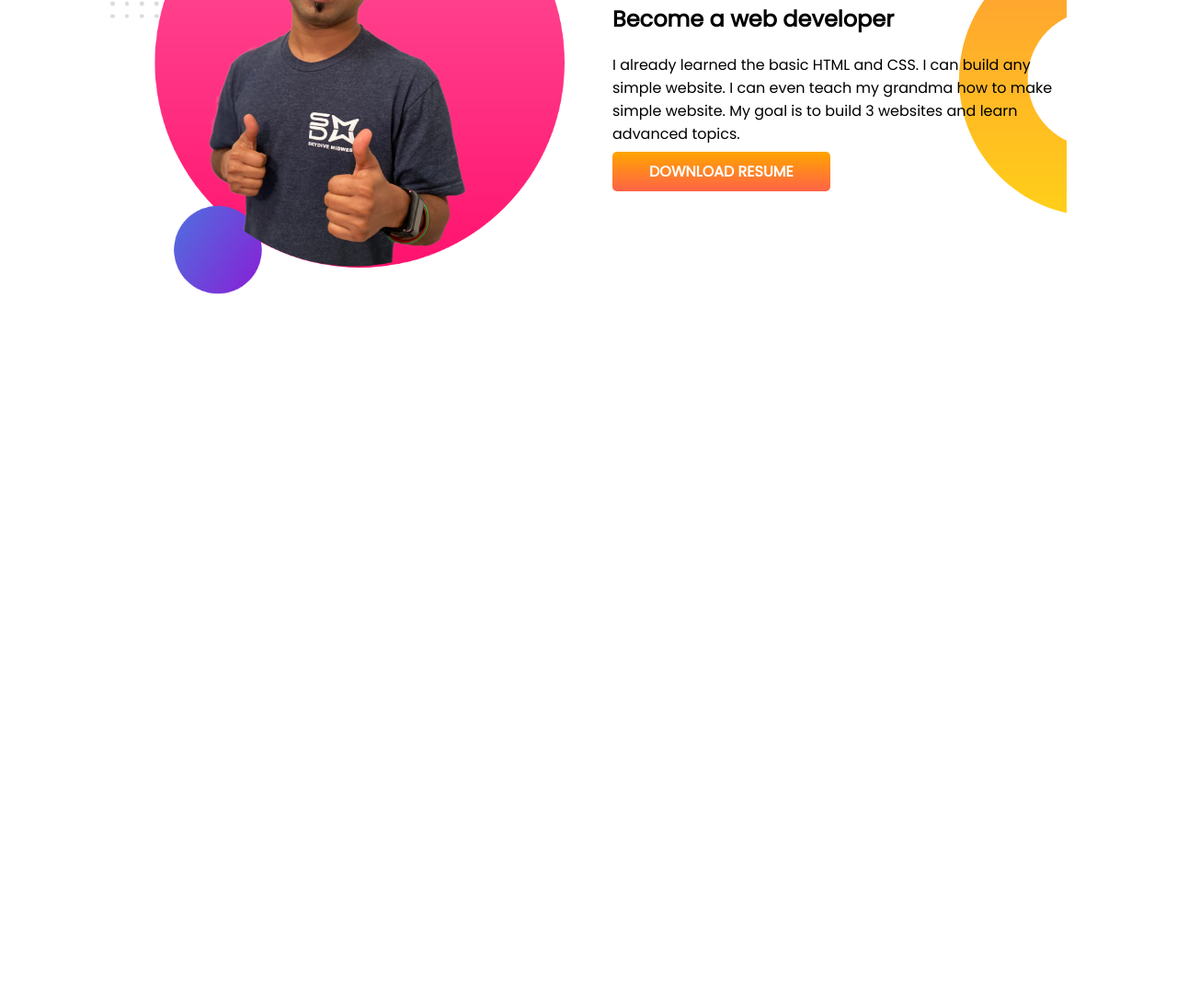
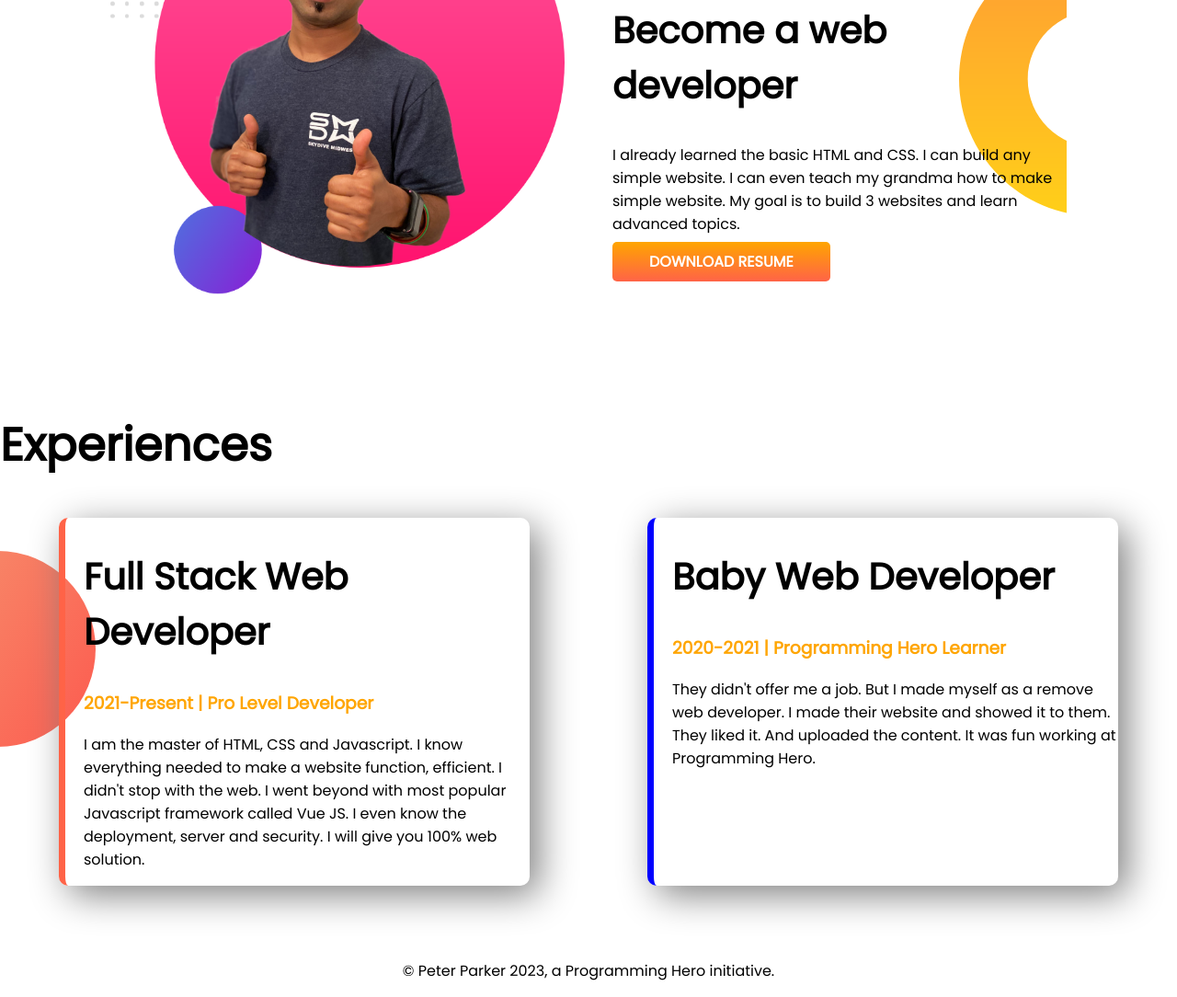
Before and after one commit to Shahriar-Nayeem/portfolio-practise, a plain HTML site: page index.html in a window 1280 px wide. Shown: the part 813-1897 px from the top of the page at 92% size. Before the commit the page ends 1260 px from the top, so only its background shows below. Drawn offline with Linux system fonts and the light colour scheme.

Commit message:
last portion

```diff
--- a/index.html
+++ b/index.html
@@ -14,7 +14,7 @@
 </head>
 
 <body>
-    <section class="top-banner">
+    <section class="top-banner flexibility">
         <div class="half-width">
             <h1>Welcome To</h1>
             <h1><span class="orange-color">Jhankar Mahbub</span> World</h1>
@@ -33,7 +33,7 @@
         </div>
     </section>
 
-    <section class="dream-big">
+    <section class="dream-big flexibility">
         <div class="halff-width">
             <img src="images/jhankar2.png" alt="">
         </div>
@@ -46,6 +46,30 @@
         </div>
     </section>
 
+    <section class="experience-area">
+        <h1>Experiences</h1>
+        <div class="flexibility">
+            <div class="experience-item" id="tomato-border">
+                <h2>Full Stack Web Developer</h2>
+                <h3 class="orange-color">2021-Present | Pro Level Developer</h3>
+                <p>I am the master of HTML, CSS and Javascript. I know everything needed to make a website function,
+                    efficient. I didn't stop with the web. I went beyond with most popular Javascript framework called
+                    Vue JS. I even know the deployment, server and security. I will give you 100% web solution.</p>
+            </div>
+            <div class="experience-item" id="blue-border">
+                <h2>Baby Web Developer</h2>
+                <h3 class="orange-color">2020-2021 | Programming Hero Learner</h3>
+                <p>They didn't offer me a job. But I made myself as a remove web developer. I made their website and
+                    showed it to them. They liked it. And uploaded the content. It was fun working at Programming Hero.
+                </p>
+            </div>
+        </div>
+    </section>
+
 </body>
 
+<footer>
+    <p>© Peter Parker 2023, a Programming Hero initiative.</p>
+</footer>
+
 </html>
--- a/style.css
+++ b/style.css
@@ -11,11 +11,15 @@ h1 {
     font-size: 50px;
 }
 
+h2 {
+    font-size: 40px;
+}
+
 .orange-color {
     color: orange;
 }
 
-section {
+.flexibility {
     display: flex;
 }
 
@@ -58,3 +62,32 @@ section {
     background-repeat: no-repeat;
     background-position: right;
 }
+
+.experience-item {
+    width: 50%;
+    margin-left: 5%;
+    margin-right: 5%;
+    padding-left: 20px;
+    border-radius: 10px;
+    box-shadow: 10px 10px 40px gray;
+
+}
+
+.experience-area {
+    background-image: url(images/exp-bg.png);
+    background-repeat: no-repeat;
+    background-position: left;
+    margin-bottom: 80px;
+}
+
+#tomato-border {
+    border-left: 7px solid tomato;
+}
+
+#blue-border {
+    border-left: 7px solid blue;
+}
+
+footer p {
+    text-align: center;
+}
```
